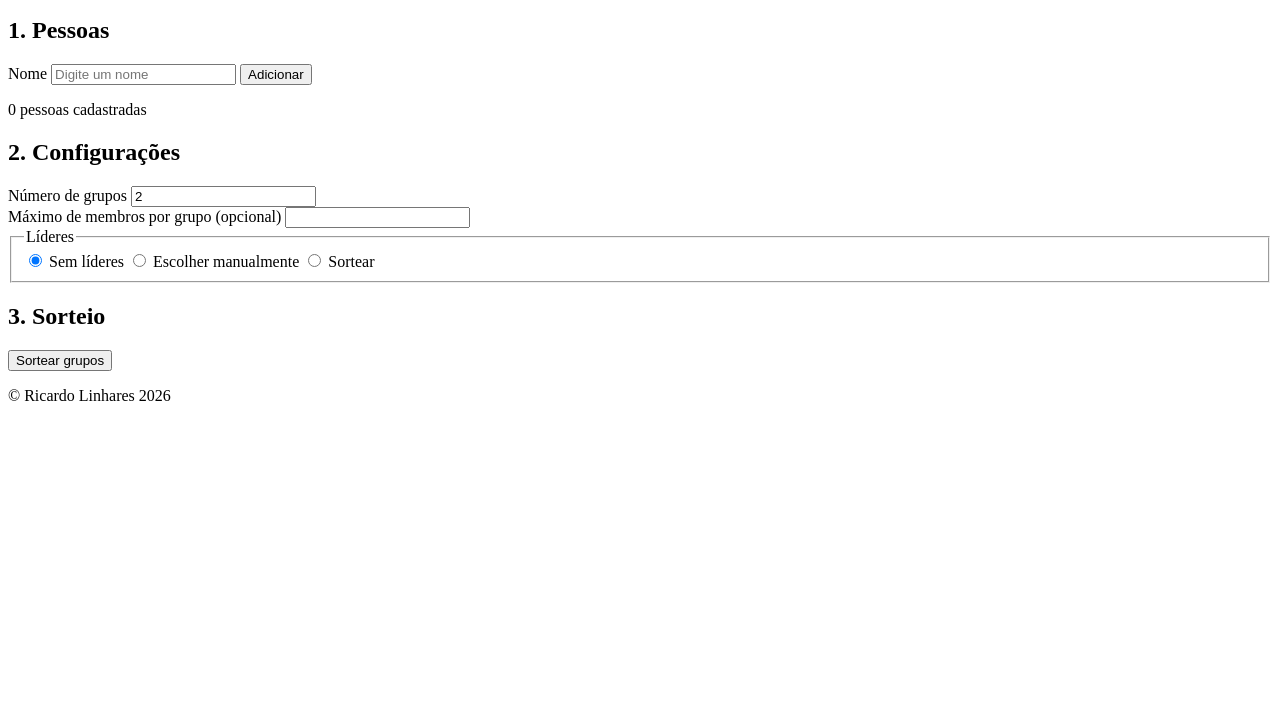
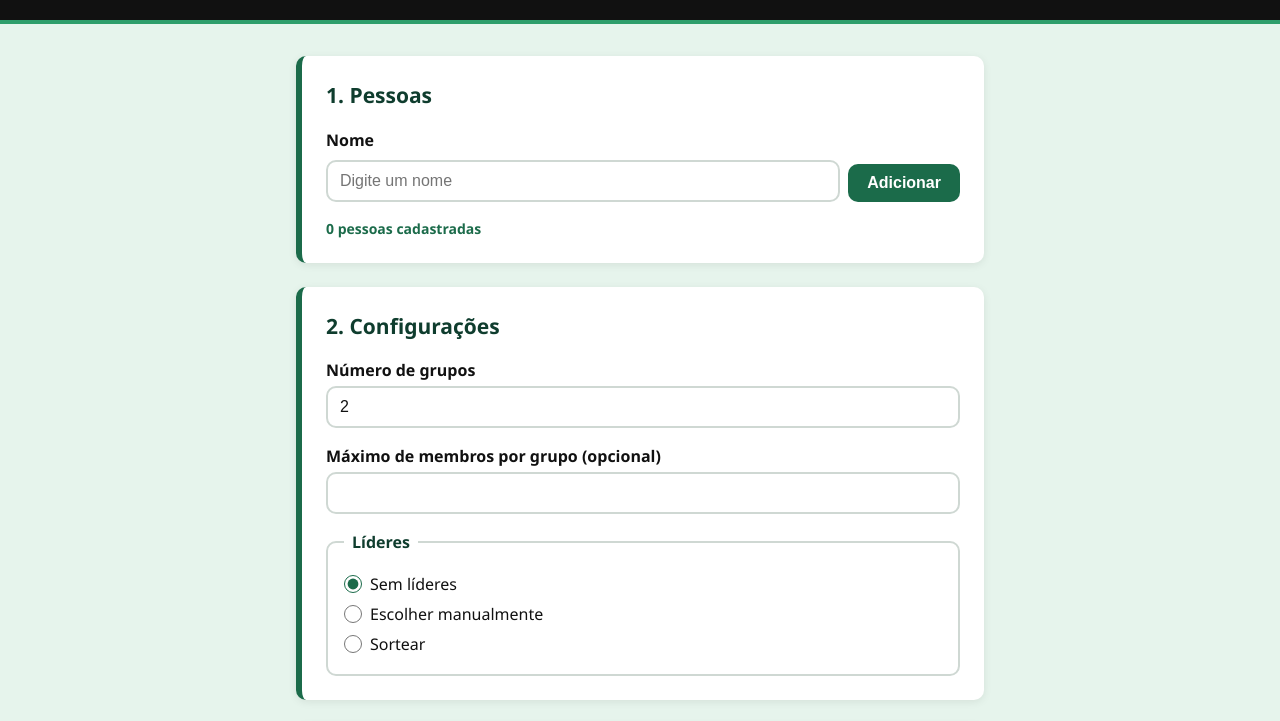
Before and after one commit to RicardoLF1914/group-draw, a plain HTML site: page index.html in a window 1280 px wide. Shown: the part 101-822 px from the top of the page. Before the commit the page ends 800 px from the top, so only its background shows below. Drawn offline with Linux system fonts and the light colour scheme.

Commit message:
fix: minor adjustments to html and css

```diff
--- a/index.html
+++ b/index.html
@@ -4,6 +4,7 @@
     <meta charset="UTF-8">
     <meta name="viewport" content="width=device-width, initial-scale=1.0">
     <title>Sorteio de Grupos</title>
+    <link rel="stylesheet" href="style.css">
 </head>
 <body>
     <header>
@@ -55,5 +56,7 @@
     <footer>
         <p>&copy; Ricardo Linhares 2026</p>
     </footer>
+
+    <script src="script.js"></script>
 </body>
 </html>
--- a/style.css
+++ b/style.css
@@ -115,7 +115,7 @@ fieldset {
         display: flex;
         align-items: center;
         gap: 8px;
-        margin: 6.4px 0;
+        margin: 6px 0;
         cursor: pointer;
     }
 }
@@ -161,8 +161,8 @@ button:focus-visible {
 #draw-button {
     width: 100%;
     background-color: #111111;
-    font-size: 17.6px;
-    padding: 12.8px;
+    font-size: 18px;
+    padding: 13px;
 }
 
 #draw-button:hover {
```
